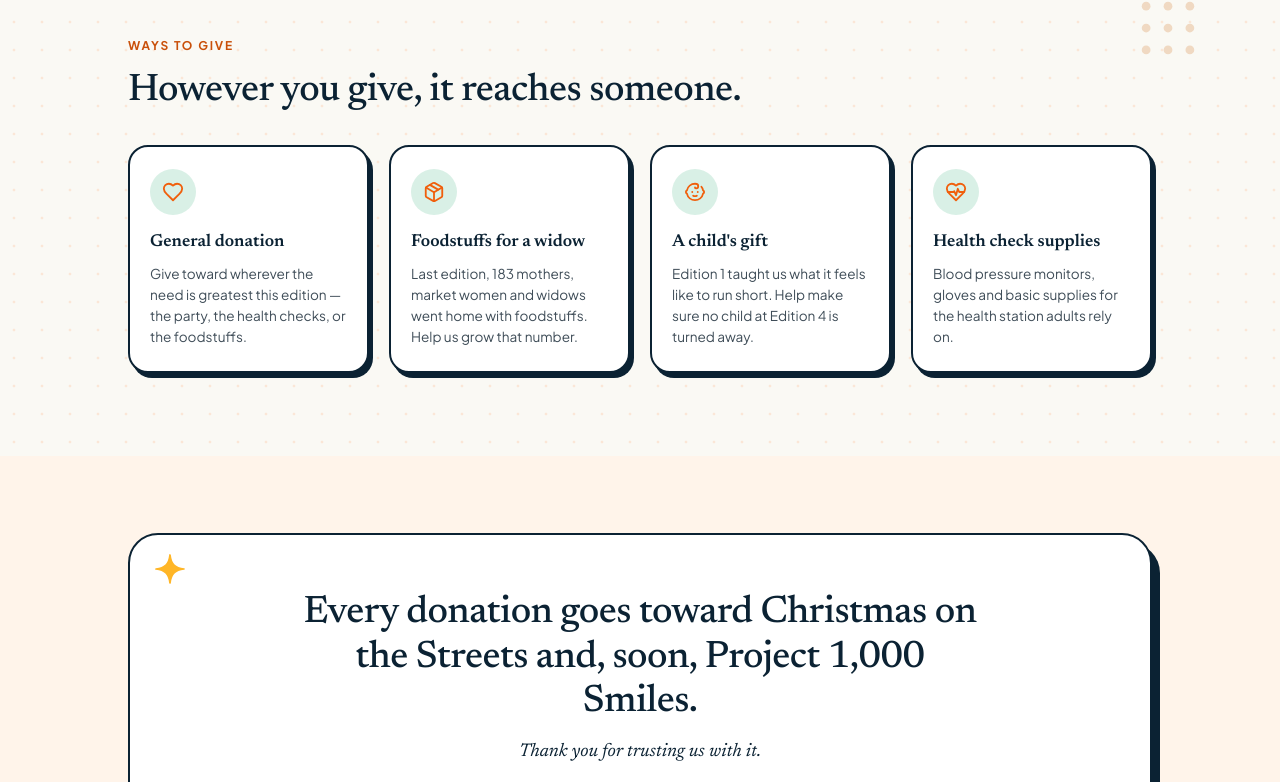
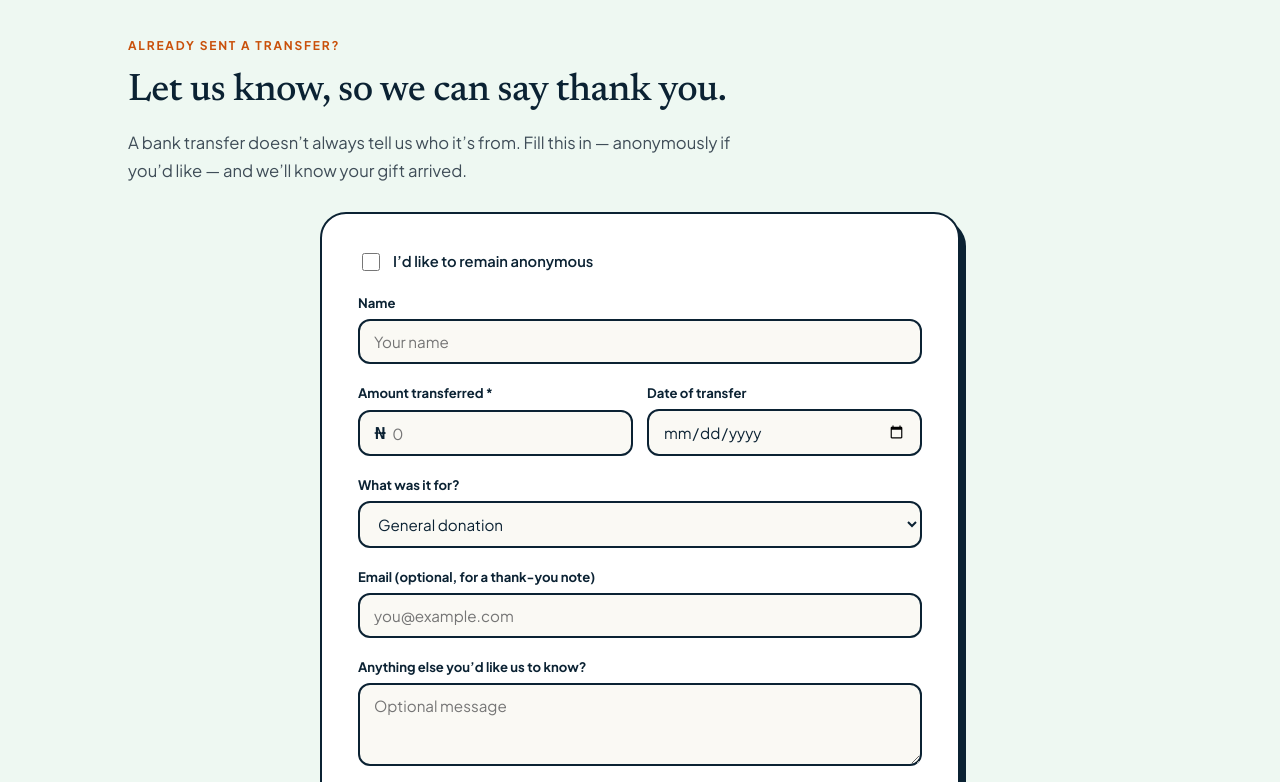
Before and after one commit to kvng-dev/sjfoundation, a React (Vite) app: page /donate in a window 1280 px wide. Shown: the part 1299-2081 px from the top of the page. Built offline with nearby package versions, Linux system fonts and the light colour scheme.

Commit message:
fix: writeup

```diff
--- a/src/components/Hero.jsx
+++ b/src/components/Hero.jsx
@@ -25,7 +25,7 @@ const heroImages = [
 
 export default function Hero() {
   const [currentImage, setCurrentImage] = useState(0);
-  const [isPlaying, setIsPlaying] = useState(false);
+  const [isPlaying, setIsPlaying] = useState(true);
   const audioRef = useRef(null);
 
   useEffect(() => {
@@ -61,7 +61,7 @@ export default function Hero() {
         src={healTheWorld}
         loop
         preload="auto"
-        // autoPlay={true}
+        autoPlay={true}
       />
       <div className="hero__media">
         {heroImages.map((image, index) => (
--- a/src/pages/donate.jsx
+++ b/src/pages/donate.jsx
@@ -10,6 +10,13 @@
 //      Stripe link; until then that card just points people to email you.
 // Nothing here invents real financial details — every placeholder is
 // obviously bracketed so it can't be mistaken for real information.
+//
+// "Let us know you gave" form: since a bank transfer alone doesn't tell you
+// who sent it, this opens the visitor's email client with the details
+// pre-filled (name optional / anonymous, amount, date, cause, message) so
+// they land in your inbox instead of nowhere. It does not claim to have
+// "recorded" or "confirmed" anything on its own — it's a handoff to email,
+// same as the other no-backend actions on this page.
 //
 // Reuses the shared <Doodle> component + doodles.css. Place at:
 // src/pages/Donate.jsx
@@ -346,6 +353,193 @@ function HowToGive() {
   );
 }
 
+function ConfirmDonation() {
+  const [form, setForm] = useState({
+    name: "",
+    anonymous: false,
+    amount: "",
+    date: "",
+    cause: GIVE_WAYS[0].title,
+    email: "",
+    message: "",
+  });
+  const [sent, setSent] = useState(false);
+
+  const handleChange = (e) => {
+    const { name, value, type, checked } = e.target;
+    setForm((prev) => ({
+      ...prev,
+      [name]: type === "checkbox" ? checked : value,
+    }));
+    setSent(false);
+  };
+
+  const handleSubmit = (e) => {
+    e.preventDefault();
+
+    const displayName =
+      form.anonymous || !form.name.trim() ? "Anonymous" : form.name.trim();
+
+    const lines = [
+      "Hi Sanusi Jafar Foundation,",
+      "",
+      "I just made a bank transfer and wanted to let you know:",
+      "",
+      `Name: ${displayName}`,
+      `Amount: \u20a6${form.amount || "[not specified]"}`,
+      form.date ? `Date of transfer: ${form.date}` : null,
+      `What it's for: ${form.cause}`,
+      !form.anonymous && form.email
+        ? `Email (for a thank-you note): ${form.email}`
+        : null,
+      form.message ? `Message: ${form.message}` : null,
+      "",
+      "Thank you!",
+    ]
+      .filter(Boolean)
+      .join("\n");
+
+    window.location.href = mailto("Donation confirmation", lines);
+    setSent(true);
+  };
+
+  return (
+    <section className="dn-sec dn-confirm" aria-labelledby="dn-confirm-title">
+      <div className="dn-wrap">
+        <Reveal>
+          <p className="dn-eyebrow">Already sent a transfer?</p>
+          <h2 id="dn-confirm-title" className="dn-h2">
+            Let us know, so we can say thank you.
+          </h2>
+          <p className="dn-lead" style={{ marginBottom: 28 }}>
+            A bank transfer doesn&rsquo;t always tell us who it&rsquo;s from.
+            Fill this in — anonymously if you&rsquo;d like — and we&rsquo;ll
+            know your gift arrived.
+          </p>
+        </Reveal>
+
+        <Reveal className="dn-confirm__card">
+          <form onSubmit={handleSubmit} className="dn-confirm__form">
+            <label className="dn-check">
+              <input
+                type="checkbox"
+                name="anonymous"
+                checked={form.anonymous}
+                onChange={handleChange}
+              />
+              I&rsquo;d like to remain anonymous
+            </label>
+
+            {!form.anonymous && (
+              <div className="dn-formfield">
+                <label htmlFor="dn-name">Name</label>
+                <input
+                  id="dn-name"
+                  name="name"
+                  type="text"
+                  value={form.name}
+                  onChange={handleChange}
+                  placeholder="Your name"
+                />
+              </div>
+            )}
+
+            <div className="dn-formrow">
+              <div className="dn-formfield">
+                <label htmlFor="dn-amount">Amount transferred *</label>
+                <div className="dn-amountinput">
+                  <span aria-hidden="true">&#8358;</span>
+                  <input
+                    id="dn-amount"
+                    name="amount"
+                    type="number"
+                    min="0"
+                    inputMode="numeric"
+                    value={form.amount}
+                    onChange={handleChange}
+                    placeholder="0"
+                    required
+                  />
+                </div>
+              </div>
+
+              <div className="dn-formfield">
+                <label htmlFor="dn-date">Date of transfer</label>
+                <input
+                  id="dn-date"
+                  name="date"
+                  type="date"
+                  value={form.date}
+                  onChange={handleChange}
+                />
+              </div>
+            </div>
+
+            <div className="dn-formfield">
+              <label htmlFor="dn-cause">What was it for?</label>
+              <select
+                id="dn-cause"
+                name="cause"
+                value={form.cause}
+                onChange={handleChange}
+              >
+                {GIVE_WAYS.map((w) => (
+                  <option key={w.title} value={w.title}>
+                    {w.title}
+                  </option>
+                ))}
+                <option value="Not sure / general">Not sure / general</option>
+              </select>
+            </div>
+
+            {!form.anonymous && (
+              <div className="dn-formfield">
+                <label htmlFor="dn-email">
+                  Email (optional, for a thank-you note)
+                </label>
+                <input
+                  id="dn-email"
+                  name="email"
+                  type="email"
+                  value={form.email}
+                  onChange={handleChange}
+                  placeholder="you@example.com"
+                />
+              </div>
+            )}
+
+            <div className="dn-formfield">
+              <label htmlFor="dn-message">
+                Anything else you&rsquo;d like us to know?
+              </label>
+              <textarea
+                id="dn-message"
+                name="message"
+                rows={3}
+                value={form.message}
+                onChange={handleChange}
+                placeholder="Optional message"
+              />
+            </div>
+
+            <button type="submit" className="dn-btn dn-btn--primary">
+              <LuHeart aria-hidden="true" /> Let Us Know
+            </button>
+
+            {sent && (
+              <p className="dn-confirm__notice" role="status">
+                Your email app should open with these details filled in — just
+                hit send. If it doesn&rsquo;t open, email us directly at{" "}
+                <a href={`mailto:${CONTACT_EMAIL}`}>{CONTACT_EMAIL}</a>.
+              </p>
+            )}
+          </form>
+        </Reveal>
+      </div>
+    </section>
+  );
+}
+
 function ClosingNote() {
   return (
     <section className="dn-closing" aria-labelledby="dn-closing-title">
@@ -382,6 +576,7 @@ export default function Donate() {
       <style>{CSS}</style>
       <Hero />
       <HowToGive />
+      <ConfirmDonation />
       {/* <ImpactStrip /> */}
       <WaysToGive />
       <ClosingNote />
@@ -471,6 +666,41 @@ const CSS = `
 .dn-field__copy svg { width: 15px; height: 15px; }
 .dn-field__copy:hover { background: var(--sun); }
 
+/* ---- Confirm donation form ---- */
+.dn-confirm { background: #eef8f2; }
+.dn-confirm__card { max-width: 640px; margin: 0 auto; padding: clamp(24px, 4vw, 36px); background: #fff; border: 2px solid var(--ink); border-radius: 26px; box-shadow: 6px 8px 0 var(--ink); }
+.dn-confirm__form { display: grid; gap: 18px; }
+
+.dn-check { display: flex; align-items: center; gap: 10px; font-size: 0.92rem; font-weight: 600; color: var(--ink); cursor: pointer; }
+.dn-check input { width: 18px; height: 18px; accent-color: var(--od); cursor: pointer; }
+
+.dn-formfield { display: grid; gap: 6px; }
+.dn-formfield label { font-size: 0.82rem; font-weight: 700; color: var(--ink); }
+.dn-formfield input,
+.dn-formfield select,
+.dn-formfield textarea {
+  padding: 11px 14px; border: 2px solid var(--ink); border-radius: 12px;
+  background: var(--cream); font-size: 0.95rem; color: var(--ink); font-family: var(--sans);
+  resize: vertical;
+}
+.dn-formfield input:focus,
+.dn-formfield select:focus,
+.dn-formfield textarea:focus { outline: none; border-color: var(--od); }
+
+.dn-formrow { display: grid; grid-template-columns: 1fr 1fr; gap: 14px; }
+
+.dn-amountinput { display: flex; align-items: center; gap: 6px; padding: 0 14px; border: 2px solid var(--ink); border-radius: 12px; background: var(--cream); }
+.dn-amountinput span { font-weight: 700; color: var(--ink); }
+.dn-amountinput input { flex: 1; min-width: 0; border: 0; background: transparent; padding: 11px 0; }
+.dn-amountinput input:focus { outline: none; }
+
+.dn-confirm__notice { margin: 4px 0 0; padding: 12px 14px; background: var(--mint); border-radius: 10px; font-size: 0.88rem; color: var(--ink); }
+.dn-confirm__notice a { color: var(--oi); font-weight: 700; }
+
+@media (max-width: 560px) {
+  .dn-formrow { grid-template-columns: 1fr; }
+}
+
 /* ---- Closing note ---- */
 .dn-closing { padding-block: clamp(48px, 6vw, 88px); background: #fff4ea; }
 .dn-closing__box { position: relative; padding: clamp(32px, 5vw, 56px) 24px; background: #fff; border: 2px solid var(--ink); border-radius: 30px; box-shadow: 8px 10px 0 var(--ink); text-align: center; overflow: hidden; }
--- a/src/pages/get-involved.jsx
+++ b/src/pages/get-involved.jsx
@@ -311,7 +311,12 @@ function Donate() {
           <a href={DONATE_HREF} className="gi-btn gi-btn--primary">
             <LuHeart aria-hidden="true" /> Donate Now
           </a>
-          <p className="gi-donate__note">
+          <p
+            style={{
+              paddingTop: "12px",
+            }}
+            className="gi-donate__note"
+          >
             We&rsquo;ll get back to you with the best way to give.
           </p>
         </Reveal>
@@ -463,7 +468,7 @@ const CSS = `
 .gi-give__card h3 { font-family: var(--serif); font-size: 1.08rem; font-weight: 600; margin-bottom: 6px; color: var(--ink); }
 .gi-give__card p { font-size: 0.85rem; line-height: 1.55; }
 .gi-donate__cta { margin-top: 36px; text-align: center; }
-.gi-donate__note { margin-top: 12px; font-size: 0.82rem; font-style: italic; color: var(--body); }
+.gi-donate__note { margin-top: 18px; font-size: 0.82rem; font-style: italic; color: var(--body); }
 
 /* ---- Smiles early ---- */
 .gi-smiles { position: relative; padding-block: clamp(56px, 7vw, 100px); background: var(--navy); color: #fff; overflow: hidden; }
```
Also changed, not shown: src/components/Logo.jsx (+13 -3 lines).
